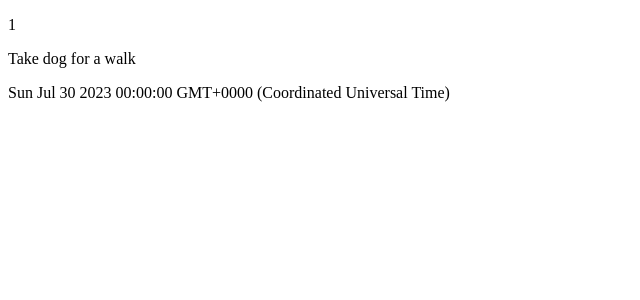
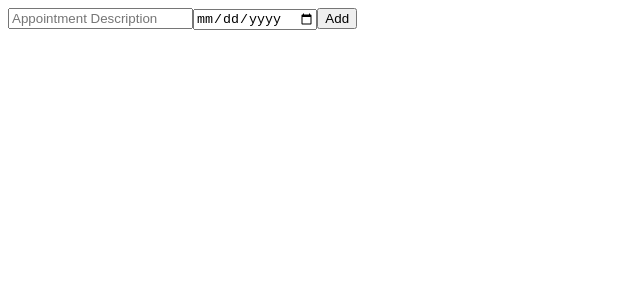
Before and after one commit to snigdharangineni/Angular-app-appointment-app, an Angular app: page / in a window 1280 px wide. Shown: the top 300 px of the page, without its empty margins (0-640 px from the left). Built offline with nearby package versions, Linux system fonts and the light colour scheme.

Commit message:
2 way binding

```diff
--- a/src/app/app.module.ts
+++ b/src/app/app.module.ts
@@ -1,5 +1,6 @@
 import { NgModule } from '@angular/core';
 import { BrowserModule } from '@angular/platform-browser';
+import { FormsModule } from '@angular/forms';
 
 import { AppComponent } from './app.component';
 import { AppointmentListComponent } from './appointment-list/appointment-list.component';
@@ -10,7 +11,8 @@
     AppointmentListComponent
   ],
   imports: [
-    BrowserModule
+    BrowserModule,
+    FormsModule
   ],
   providers: [],
   bootstrap: [AppComponent]
--- a/src/app/appointment-list/appointment-list.component.html
+++ b/src/app/appointment-list/appointment-list.component.html
@@ -1,3 +1,5 @@
-<p>{{appointment.id}}</p>
-<p>{{appointment.title}}</p>
-<p>{{appointment.date}}</p>
+<div>
+    <input [(ngModel)]="newAppointmentTitle" placeholder="Appointment Description">
+    <input [(ngModel)]="newAppointmentDate" type="date" placeholder="Appointment Date">
+    <button (click)="addAppointment()" >Add</button>
+</div>
--- a/src/app/appointment-list/appointment-list.component.ts
+++ b/src/app/appointment-list/appointment-list.component.ts
@@ -7,9 +7,12 @@
   styleUrls: ['./appointment-list.component.css']
 })
 export class AppointmentListComponent {
-  appointment: Appointment = {
-    id: 1,
-    title: "Take dog for a walk",
-    date: new Date('2023-07-30')
+  newAppointmentTitle: string = "";
+  newAppointmentDate: Date = new Date();
+
+  appointments: Appointment[] = [];
+
+  addAppointment() {
+    alert(this.newAppointmentTitle + " " + this.newAppointmentDate)
   }
 }
```
